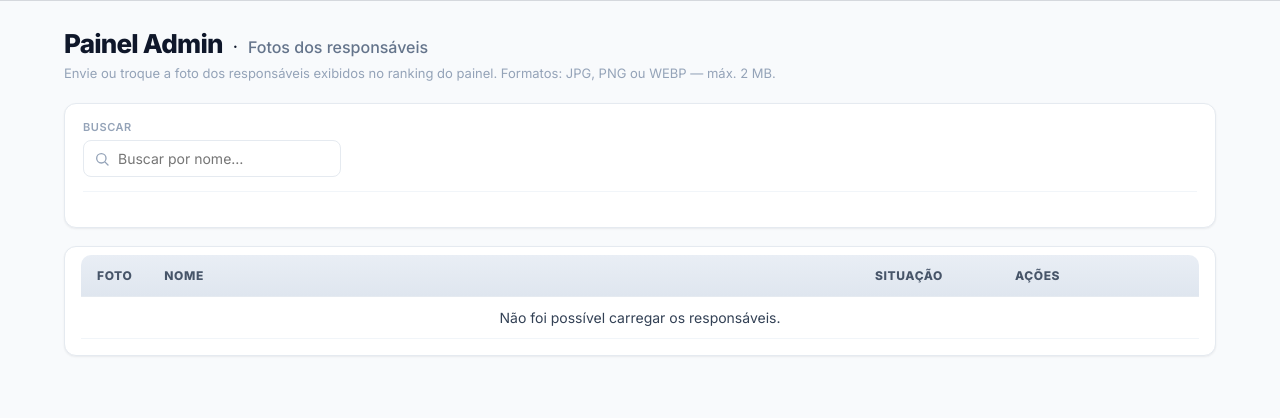
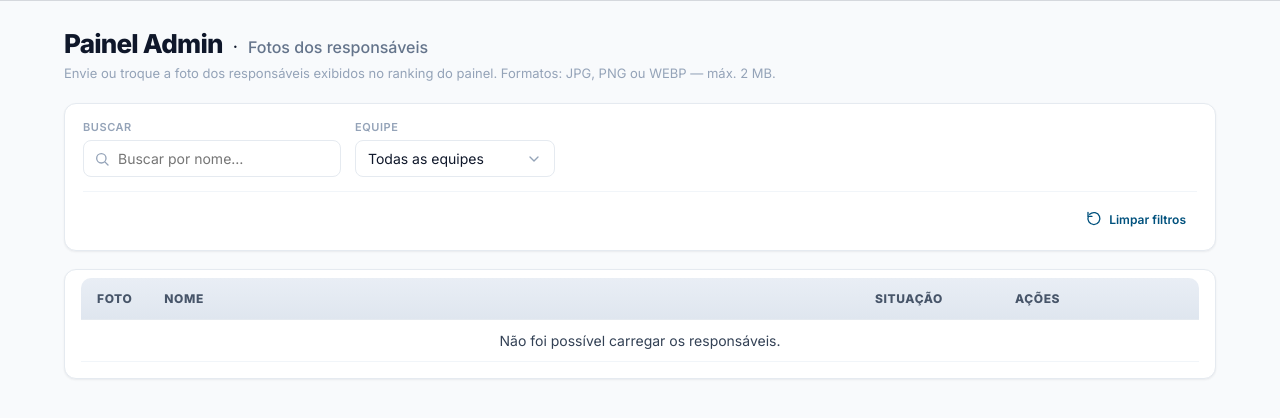
Before and after one commit to devops-rede-damas/gestao_a_vista, a Flask app: template templates/admin/fotos.html in a window 1280 px wide. Shown: the part 62-480 px from the top of the page. Run offline with Flask 3, Linux system fonts and the light colour scheme; the template is opened without the code that fills it, so the values that code supplies are empty.

Commit message:
feat(fotos): filtro multi-equipe (checkbox dropdown) + botao limpar filtros
- movidesk_api: traz ownerTeam no select dos responsaveis
- avatars.listar_responsaveis: agrega equipes por responsavel
- fotos.html: componente multi-select de equipe + botao Limpar filtros
- gav-admin.css: estilos .multi-* (dropdown de checkboxes)
- admin-fotos.js: filtro OU por equipes + limpar filtros (aparece so com filtro ativo)

```diff
--- a/core/avatars.py
+++ b/core/avatars.py
@@ -67,8 +67,10 @@ def listar_responsaveis(tickets, catalogo=None):
     """Deduplica os donos dos tickets e junta com o catálogo de fotos.
 
     <tickets>: lista de services.movidesk_api.get_open_tickets_owners (cada item tem
-    'owner' com id + businessName). Retorna uma lista ORDENADA por nome:
-        [{ "id": "123", "nome": "Fulano", "arquivo": "123.jpg" | None }]
+    'owner' com id + businessName, e 'ownerTeam' com a equipe). Retorna uma lista
+    ORDENADA por nome, com as equipes agregadas (uma pessoa pode ter tickets em
+    várias equipes):
+        [{ "id": "123", "nome": "Fulano", "arquivo": "123.jpg" | None, "equipes": ["Equipe A"] }]
     Ignora tickets sem dono (owner ausente/sem id).
     """
     catalogo = carregar_catalogo() if catalogo is None else catalogo
@@ -79,11 +81,13 @@ def listar_responsaveis(tickets, catalogo=None):
         if not oid:
             continue
         oid = str(oid)
-        if oid not in por_id:
-            por_id[oid] = owner.get("businessName") or ""
+        registro = por_id.setdefault(oid, {"nome": owner.get("businessName") or "", "equipes": set()})
+        equipe = ticket.get("ownerTeam")
+        if equipe:
+            registro["equipes"].add(equipe)
     responsaveis = [
-        {"id": oid, "nome": nome, "arquivo": catalogo.get(oid)}
-        for oid, nome in por_id.items()
+        {"id": oid, "nome": dados["nome"], "arquivo": catalogo.get(oid), "equipes": sorted(dados["equipes"])}
+        for oid, dados in por_id.items()
     ]
     responsaveis.sort(key=lambda r: (r["nome"] or "").lower())
     return responsaveis
--- a/services/movidesk_api.py
+++ b/services/movidesk_api.py
@@ -58,8 +58,9 @@ def get_window_tickets(setor, desde, session=None, page_size=1000, max_pages=20)
     return coletados
 
 
-# $select mínimo: só o id do ticket; o dado que interessa (o dono) vem no $expand.
-_OWNERS_SELECT = "id"
+# $select do ticket: id + ownerTeam (a equipe); o dono vem no $expand. A equipe
+# alimenta o filtro por equipe da tela de Fotos.
+_OWNERS_SELECT = "id,ownerTeam"
 
 
 def get_open_tickets_owners(session=None, page_size=1000, max_pages=20):
--- a/static/css/gav-admin.css
+++ b/static/css/gav-admin.css
@@ -389,6 +389,38 @@
 .foto-upload { cursor: pointer; }
 .foto-vazio { padding: 22px 8px; color: var(--ink-4); text-align: center; }
 
+/* Multi-select (dropdown com checkboxes) — filtro de equipe */
+.multi { position: relative; }
+.multi-toggle {
+  display: flex; align-items: center; justify-content: space-between; gap: 8px;
+  min-width: 200px; width: 100%; font: inherit; font-size: 14px;
+  padding: 9px 12px; border: 1px solid var(--bd); border-radius: 8px;
+  background: #fff; color: var(--ink); cursor: pointer;
+}
+.multi-toggle:focus-visible { outline: none; border-color: var(--brand); box-shadow: 0 0 0 3px rgba(12, 119, 173, .12); }
+.multi-chevron { width: 16px; height: 16px; color: var(--ink-4); flex-shrink: 0; }
+.multi-menu {
+  position: absolute; top: calc(100% + 4px); left: 0; z-index: 20;
+  width: 300px; max-width: min(300px, 90vw); max-height: 300px; overflow-y: auto;
+  background: #fff; border: 1px solid var(--bd); border-radius: 10px;
+  box-shadow: 0 10px 30px rgba(15, 23, 42, .15); padding: 6px;
+}
+.multi-menu .multi-option {
+  display: flex; align-items: center; gap: 9px; white-space: nowrap;
+  padding: 8px 10px; border-radius: 6px; cursor: pointer;
+  font-size: 14px; font-weight: 500; color: var(--ink-2);
+  text-transform: none; letter-spacing: normal;
+}
+.multi-menu .multi-option span { flex: 1 1 auto; min-width: 0; overflow: hidden; text-overflow: ellipsis; }
+.multi-menu .multi-option:hover { background: var(--bd-soft); }
+.multi-menu .multi-option input {
+  width: 15px; height: 15px; min-width: 0; padding: 0; margin: 0;
+  accent-color: var(--brand); cursor: pointer; flex-shrink: 0;
+}
+@media (max-width: 768px) {
+  .multi-menu { left: 0; right: 0; width: auto; max-width: none; }
+}
+
 /* Larguras enxutas das colunas (desktop): Nome ocupa o resto */
 .admin-page .admin-table--fotos thead th:nth-child(1) { width: 64px; }
 .admin-page .admin-table--fotos thead th:nth-child(3) { width: 140px; }
--- a/static/js/admin-fotos.js
+++ b/static/js/admin-fotos.js
@@ -14,6 +14,7 @@ const MAX_BYTES = 2 * 1024 * 1024;              // espelha o limite do backend
 const TIPOS_OK = ["image/jpeg", "image/png", "image/webp"];
 
 let responsaveis = [];
+const equipesSel = new Set(); // equipes marcadas no filtro (multi-selecao)
 
 // Icones SVG estaticos (conteudo fixo, nao vem do usuario -> seguro em innerHTML).
 const TOAST_ICONES = {
@@ -63,15 +64,16 @@ function itemHtml(r) {
 
 function render() {
   const termo = (document.getElementById("f-busca").value || "").trim().toLowerCase();
-  const filtrados = termo
-    ? responsaveis.filter((r) => (r.nome || "").toLowerCase().includes(termo))
-    : responsaveis;
+  let filtrados = responsaveis;
+  if (termo) filtrados = filtrados.filter((r) => (r.nome || "").toLowerCase().includes(termo));
+  if (equipesSel.size) filtrados = filtrados.filter((r) => (r.equipes || []).some((e) => equipesSel.has(e)));
   document.getElementById("fotos-lista").innerHTML =
     filtrados.map(itemHtml).join("") || '<tr><td colspan="4" class="foto-vazio">Nenhum responsável encontrado.</td></tr>';
   const total = responsaveis.length;
   document.getElementById("fotos-count").textContent = filtrados.length === total
     ? total + (total === 1 ? " responsável" : " responsáveis")
     : filtrados.length + " de " + total + " responsáveis";
+  document.getElementById("btn-limpar").hidden = !(termo || equipesSel.size);
 }
 
 async function carregar() {
@@ -81,6 +83,7 @@ async function carregar() {
     const resp = await fetch(API);
     if (!resp.ok) throw new Error("Falha ao carregar");
     responsaveis = await resp.json();
+    popularEquipes();
     render();
   } catch (e) {
     lista.innerHTML = '<tr><td colspan="4" class="foto-vazio">Não foi possível carregar os responsáveis.</td></tr>';
@@ -145,6 +148,57 @@ document.getElementById("fotos-lista").addEventListener("click", (e) => {
   const item = e.target.closest(".foto-item");
   remover(item.dataset.id, item);
 });
+// Popula o dropdown (checkboxes) com as equipes distintas dos responsaveis carregados.
+function popularEquipes() {
+  const set = new Set();
+  responsaveis.forEach((r) => (r.equipes || []).forEach((e) => set.add(e)));
+  document.getElementById("f-equipe-menu").innerHTML = [...set].sort().map((e) => `
+    <label class="multi-option" title="${escapeHtml(e)}">
+      <input type="checkbox" value="${escapeHtml(e)}"${equipesSel.has(e) ? " checked" : ""}>
+      <span>${escapeHtml(e)}</span>
+    </label>`).join("");
+  atualizarLabelEquipe();
+}
+
+function atualizarLabelEquipe() {
+  const n = equipesSel.size;
+  document.querySelector("#f-equipe .multi-label").textContent =
+    n ? `${n} equipe${n > 1 ? "s" : ""}` : "Todas as equipes";
+}
+
 document.getElementById("f-busca").addEventListener("input", render);
 
+// Multi-select de equipe: abre/fecha, marca checkboxes, fecha ao clicar fora.
+const multiEquipe = document.getElementById("f-equipe");
+const toggleEquipe = document.getElementById("f-equipe-toggle");
+const menuEquipe = document.getElementById("f-equipe-menu");
+toggleEquipe.addEventListener("click", (e) => {
+  e.stopPropagation();
+  const abrir = menuEquipe.hidden;
+  menuEquipe.hidden = !abrir;
+  toggleEquipe.setAttribute("aria-expanded", String(abrir));
+});
+menuEquipe.addEventListener("change", (e) => {
+  const cb = e.target.closest("input[type=checkbox]");
+  if (!cb) return;
+  if (cb.checked) equipesSel.add(cb.value); else equipesSel.delete(cb.value);
+  atualizarLabelEquipe();
+  render();
+});
+document.addEventListener("click", (e) => {
+  if (!multiEquipe.contains(e.target)) {
+    menuEquipe.hidden = true;
+    toggleEquipe.setAttribute("aria-expanded", "false");
+  }
+});
+
+// Limpa busca + equipes selecionadas (aparece so quando ha filtro ativo).
+document.getElementById("btn-limpar").addEventListener("click", () => {
+  document.getElementById("f-busca").value = "";
+  equipesSel.clear();
+  menuEquipe.querySelectorAll("input[type=checkbox]").forEach((cb) => (cb.checked = false));
+  atualizarLabelEquipe();
+  render();
+});
+
 carregar();
--- a/templates/admin/fotos.html
+++ b/templates/admin/fotos.html
@@ -45,9 +45,23 @@
             <input type="text" id="f-busca" placeholder="Buscar por nome…" autocomplete="off">
           </div>
         </div>
+        <div class="filter-field">
+          <label>Equipe</label>
+          <div class="multi" id="f-equipe">
+            <button type="button" class="multi-toggle" id="f-equipe-toggle" aria-haspopup="true" aria-expanded="false">
+              <span class="multi-label">Todas as equipes</span>
+              <svg class="multi-chevron" viewBox="0 0 24 24" fill="none" stroke="currentColor" stroke-width="2" stroke-linecap="round" stroke-linejoin="round"><polyline points="6 9 12 15 18 9"/></svg>
+            </button>
+            <div class="multi-menu" id="f-equipe-menu" hidden></div>
+          </div>
+        </div>
       </div>
       <div class="filters-foot">
         <span class="filter-count" id="fotos-count"></span>
+        <button type="button" class="btn btn-ghost btn-sm btn-limpar" id="btn-limpar" hidden>
+          <svg viewBox="0 0 24 24" fill="none" stroke="currentColor" stroke-width="2" stroke-linecap="round" stroke-linejoin="round"><path d="M3 2v6h6"/><path d="M3.5 8a9 9 0 1 0 2-3"/></svg>
+          <span>Limpar filtros</span>
+        </button>
       </div>
     </div>
 
```
